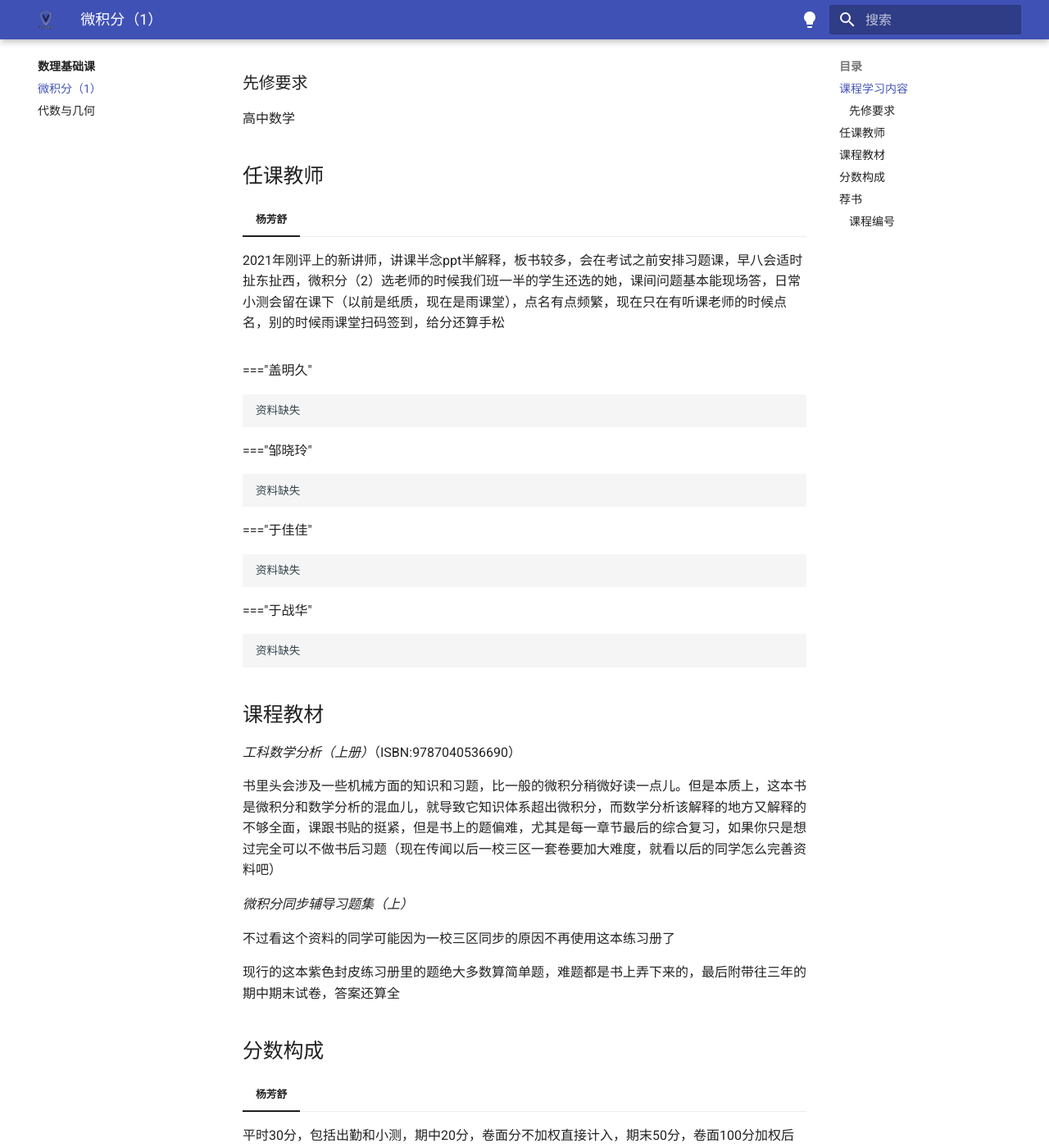
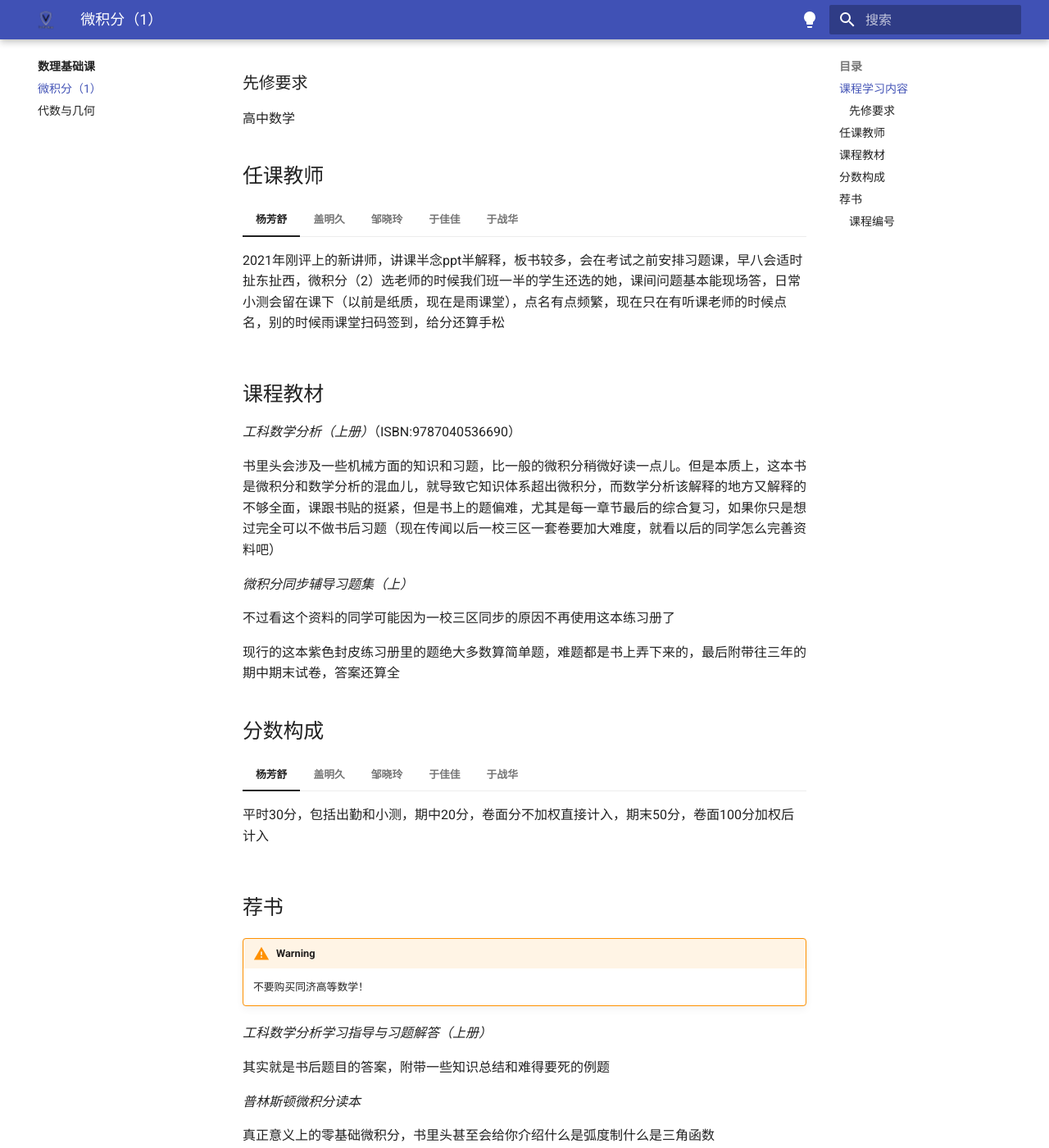
Before and after one commit to Fifth-Space/HITWH-CS, an MkDocs documentation site: the page built from docs/basic/calculus(1).md, in a window 1280 px wide and 1400 px high, scrolled down 361 px. Shown: the whole window at 82% size. Built offline with MkDocs 1.6.1 and Material for MkDocs 9.7.7, drawn with Linux system fonts in a browser that asks for light colours; some of the changed text lies outside the part shown.

Commit message:
Add files via upload

````diff
--- a/docs/basic/calculus(1).md
+++ b/docs/basic/calculus(1).md
@@ -22,29 +22,13 @@
 
     2021年刚评上的新讲师，讲课半念ppt半解释，板书较多，会在考试之前安排习题课，早八会适时扯东扯西，微积分（2）选老师的时候我们班一半的学生还选的她，课间问题基本能现场答，日常小测会留在课下（以前是纸质，现在是雨课堂），点名有点频繁，现在只在有听课老师的时候点名，别的时候雨课堂扫码签到，给分还算手松
 
-==="盖明久"
+=== "盖明久"
 
-    资料缺失
+=== "邹晓玲"
 
-==="邹晓玲"
+=== "于佳佳"
 
-```
-资料缺失
-```
-
-==="于佳佳"
-
-```
-资料缺失
-```
-
-==="于战华"
-
-```
-资料缺失
-```
-
-
+=== "于战华"
 
 ## 课程教材
 
@@ -66,35 +50,18 @@
 
     平时30分，包括出勤和小测，期中20分，卷面分不加权直接计入，期末50分，卷面100分加权后计入
 
-==="盖明久"
+=== "盖明久"
 
-    资料缺失
+=== "邹晓玲"
 
-==="邹晓玲"
+=== "于佳佳"
 
-```
-资料缺失
-```
-
-==="于佳佳"
-
-```
-资料缺失
-```
-
-==="于战华"
-
-```
-资料缺失
-```
-
-
+=== "于战华"
 
 ## 荐书
 
-| 警告                     |
-| ------------------------ |
-| 不要购买同济版高等数学！ |
+!!! warning
+    不要购买同济高等数学！
 
 *工科数学分析学习指导与习题解答（上册）*
 
````
